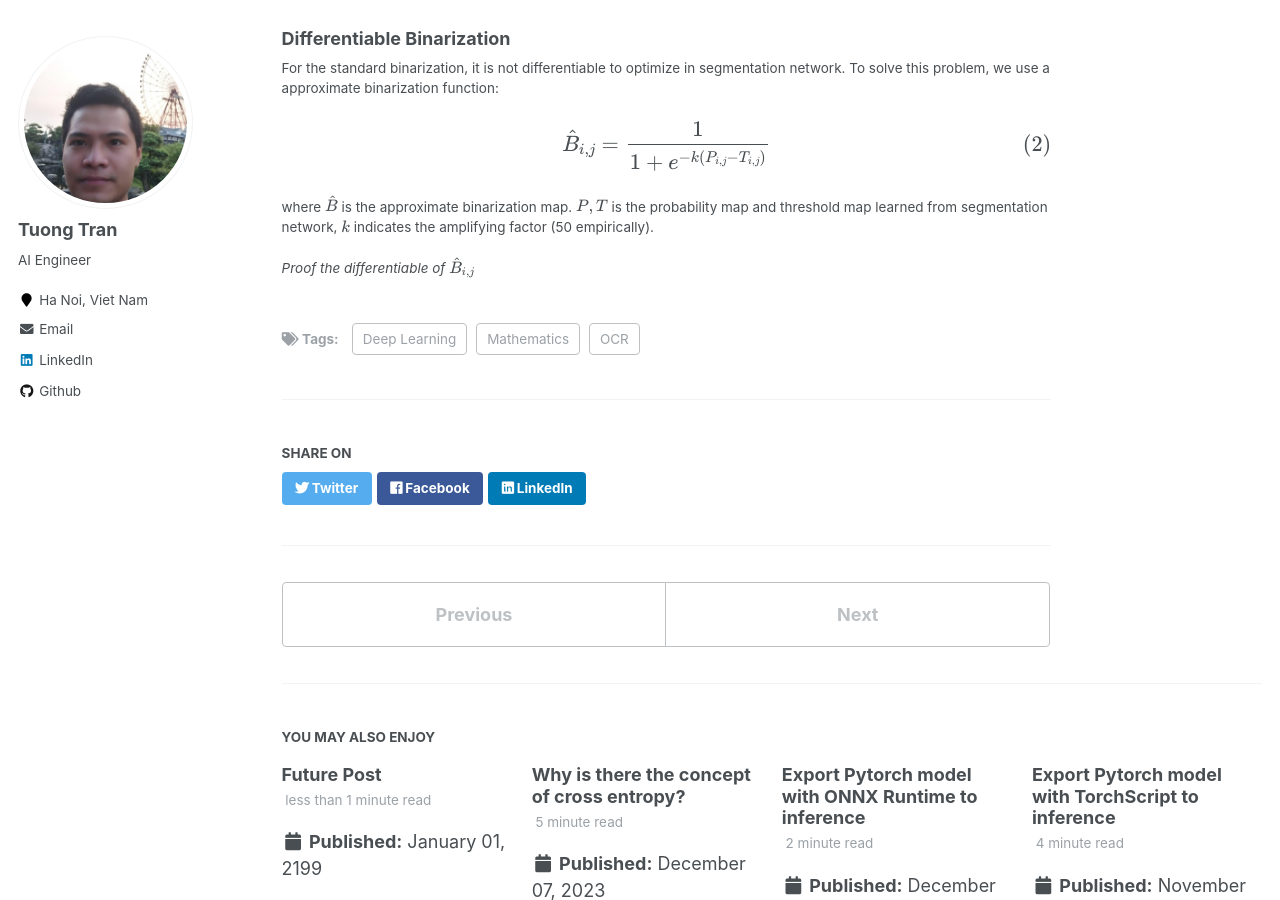
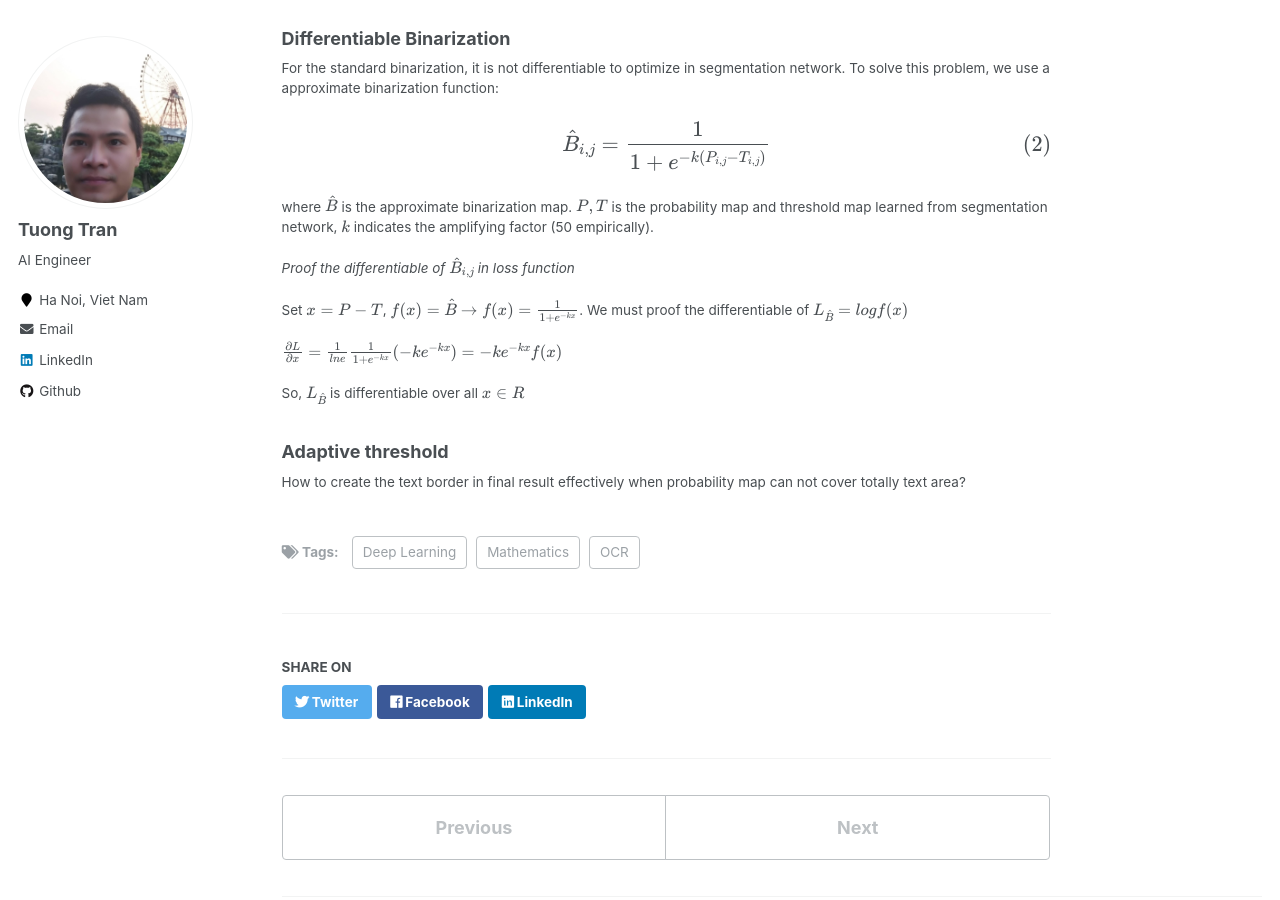
Before and after one commit to tuongtranngoc/tuongtranngoc.github.io, a Jekyll site: the page built from _posts/2024-01-16-db-text-detection.md, in a window 1280 px wide and 900 px high, scrolled down 1590 px. Built offline with Jekyll 4.4.1, drawn with Linux system fonts in a browser that asks for light colours; formulas are drawn with MathJax 3; some of the changed text lies outside the part shown.

Commit message:
update: blogs/db

```diff
--- a/_posts/2024-01-16-db-text-detection.md
+++ b/_posts/2024-01-16-db-text-detection.md
@@ -58,4 +58,14 @@ $$\hat{B}_{i,j}=\frac{1}{1+e^{-k(P_{i,j}-T_{i,j})}}$$
 
 where $\hat{B}$ is the approximate binarization map. $P, T$ is the probability map and threshold map learned from segmentation network, $k$ indicates the amplifying factor (50 empirically).
 
-*Proof the differentiable of $\hat{B}_{i,j}$*
+*Proof the differentiable of $\hat{B}_{i,j}$ in loss function*
+
+Set $x = P-T$, $f(x)=\hat{B}$ $\rightarrow f(x)=\frac{1}{1+e^{-kx}}$. We must proof the differentiable of $L_{\hat{B}}=logf(x)$
+
+$\frac{\partial L}{\partial x} = \frac{1}{lne} \frac{1}{1+e^{-kx}} (-ke^{-kx})=-ke^{-kx}f(x)$
+
+So, $L_{\hat{B}}$ is differentiable over all $x \in R$
+
+### Adaptive threshold
+
+How to create the text border in final result effectively when probability map can not cover totally text area?
```
